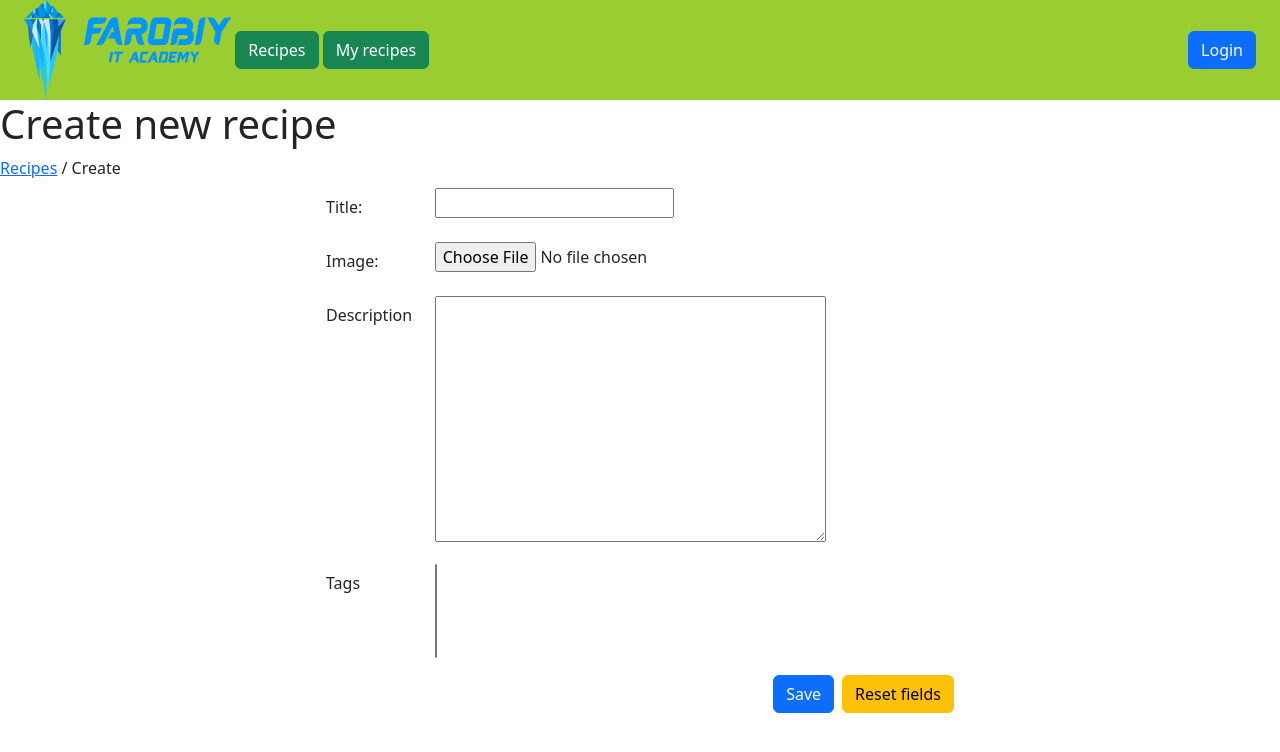
After one commit to ortikovdev/Try-Django, a Django app: page /recipe/create/ in a window 1280 px wide. The commit adds this page. Shown: the top 752 px of the page. Run offline with Django 4.2, Linux system fonts and the light colour scheme; data that the repository does not hold is empty.

Commit message:
create by form

```diff
--- /dev/null
+++ b/recipe/forms.py
@@ -0,0 +1,30 @@
+from django import forms
+from .models import Recipe
+
+
+class RecipeForm(forms.ModelForm):
+    class Meta:
+        model = Recipe
+        fields = ['title', 'image', 'author', 'description', 'tags']
+        exclude = ['author']
+
+    def __int__(self, *args, **kwargs):
+        super(RecipeForm, self).__init__(*args, **kwargs)
+        self.fields['title'].widget.attrs.update({
+            "class": "form-control",
+            "id": "recipe_title",
+            "placeholder": "Title",
+        })
+        self.fields['image'].widget.attrs.update({
+            "class": "form-control",
+            "id": "recipe_title",
+        })
+        self.fields['description'].widget.attrs.update({
+            "class": "form-control",
+            "id": "recipe_description",
+            "rows": 4,
+        })
+        self.fields['tags'].widget.attrs.update({
+            "class": "form-control",
+            "id": "recipe_tags",
+        })
--- a/recipe/urls.py
+++ b/recipe/urls.py
@@ -1,9 +1,16 @@
 from django.urls import path
-from .views import recipe_list, recipe_detail
+from .views import (
+    recipe_list,
+    recipe_detail,
+    my_recipe_list,
+    recipe_create
+)
 
 app_name = 'recipe'
 
 urlpatterns = [
     path('list/', recipe_list, name='list'),
-    path('detail/<slug:slug>', recipe_detail, name='detail')
+    path('detail/<slug:slug>', recipe_detail, name='detail'),
+    path('list/my/', my_recipe_list, name='my-list'),
+    path('create/', recipe_create, name='create')
 ]
--- a/recipe/views.py
+++ b/recipe/views.py
@@ -1,10 +1,25 @@
 from django.shortcuts import render, get_object_or_404
 
+from .forms import RecipeForm
 from .models import Recipe, Tag, Ingredient
 
 
 def recipe_list(request):
     recipes = Recipe.objects.order_by('-id')
+    tag = request.GET.get('tag')
+    if tag:
+        recipes = Recipe.objects.order_by('id').filter(tags__title=tag)
+    context = {
+        'object_list': recipes
+    }
+    return render(request, 'recipe/index.html', context)
+
+
+def my_recipe_list(request):
+    recipes = Recipe.objects.filter(author_id=request.user.id).order_by('-id')
+    tag = request.GET.get('tag')
+    if tag:
+        recipes = Recipe.objects.order_by('id').filter(tags__title=tag)
     context = {
         'object_list': recipes
     }
@@ -23,5 +38,9 @@ def recipe_detail(request, slug):
     return render(request, 'recipe/detail.html', context)
 
 
-def recipe_edit(request, slug):
-    recipe = get_object_or_404(Recipe, slug=slug)
+def recipe_create(request):
+    form = RecipeForm()
+    context = {
+        "form": form,
+    }
+    return render(request, 'recipe/create.html', context)
--- a/templates/navbar.html
+++ b/templates/navbar.html
@@ -3,6 +3,9 @@
 <nav class="nav d-flex justify-content-between px-4 align-items-center">
     <div class="image">
         <img src="{% static 'logo/Farobiylogo.png' %}" alt="">
+        <a href="{% url 'recipe:list' %}" type="button" class="btn btn-success">Recipes</a>
+        <a href="{% url 'recipe:my-list' %}" type="button" class="btn btn-success">My recipes</a>
+
     </div>
     <div class="d-flex">
         {% if request.user.is_authenticated %}
@@ -11,8 +14,6 @@
         {% else %}
             <a href='{% url "auth:login" %}' class="btn btn-primary">Login</a>
         {% endif %}
-<!--        <button type="button" class="btn btn-success">Success</button>-->
-<!--        <button type="button" class="btn btn-primary">Primary</button>-->
 
     </div>
 </nav>
--- /dev/null
+++ b/templates/recipe/create.html
@@ -0,0 +1,59 @@
+{% extends 'base.html' %}
+
+{% block title %}
+    Recipe create
+{% endblock %}
+
+
+{% block header %}
+    <h1>Create new recipe</h1>
+{% endblock %}
+
+
+{% block content %}
+    {% block primary_links %}
+        <div>
+            <span>
+                <a href="{% url 'recipe:list' %}">Recipes</a>
+            </span>/ <span>Create</span>
+        </div>
+    {% endblock %}
+
+    <div class="row justify-content-center mt-2">
+        <div class="col-md-6">
+            <form method="post">
+                {% csrf_token %}
+
+                  <div class="mb-3 row">
+                        <label for="recipe_title" class="col-sm-2 col-form-label">Title: </label>
+                        <div class="col-sm-10">
+                          {{ form.title }}
+                        </div>
+                  </div>
+                  <div class="mb-3 row">
+                        <label for="recipe_image" class="col-sm-2 col-form-label">Image: </label>
+                        <div class="col-sm-10">
+                          {{ form.image }}
+                        </div>
+                  </div>
+                  <div class="mb-3 row">
+                        <label for="recipe_description" class="col-sm-2 col-form-label">Description</label>
+                        <div class="col-sm-10">
+                          {{ form.description }}
+                        </div>
+                  </div>
+                  <div class="mb-3 row">
+                        <label for="recipe_tags" class="col-sm-2 col-form-label">Tags</label>
+                        <div class="col-sm-10">
+                          {{ form.tags }}
+                        </div>
+                  </div>
+                <div class="buttons d-flex justify-content-end gap-2">
+                    <button type="submit" class="btn btn-primary">Save</button>
+                    <button type="reset" class="btn btn-warning">Reset fields</button>
+                </div>
+            </form>
+        </div>
+    </div>
+
+{% endblock %}
```
Also changed, not shown: templates/recipe/index.html (+15 -4 lines).
